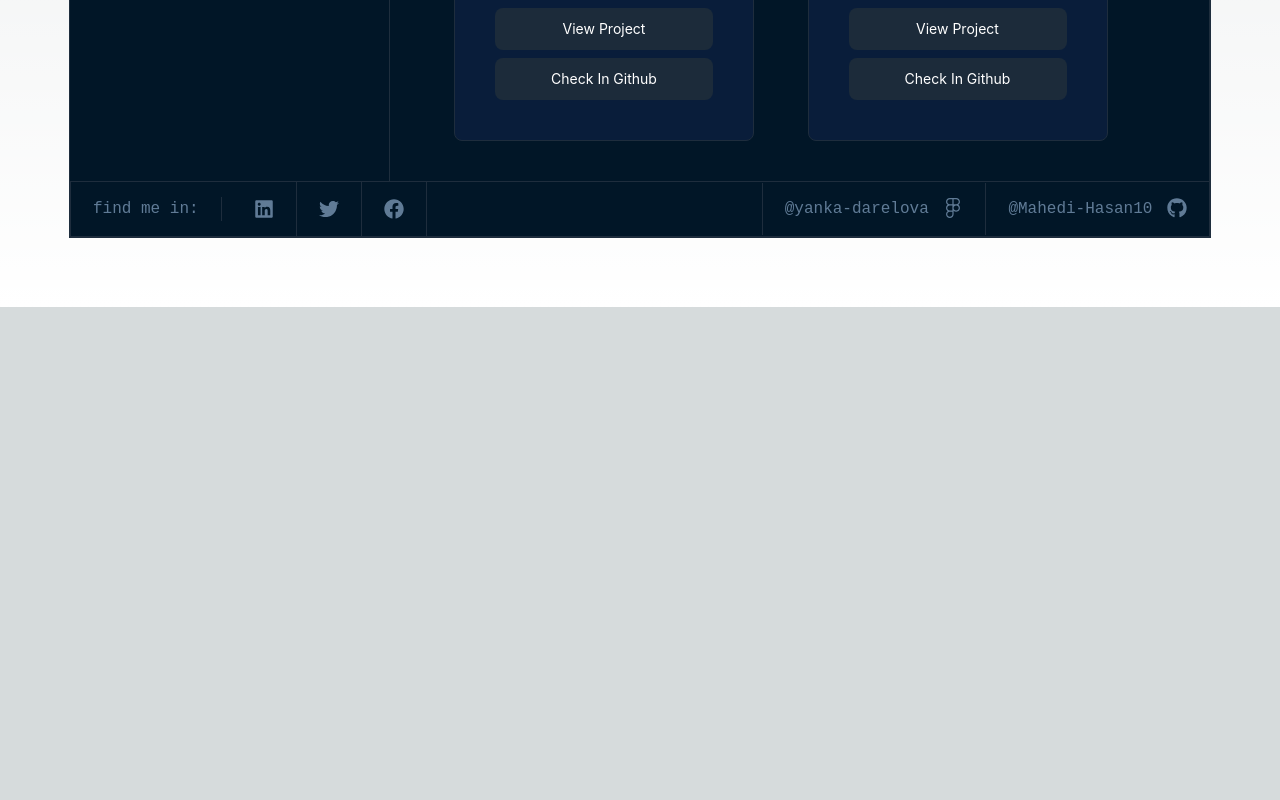
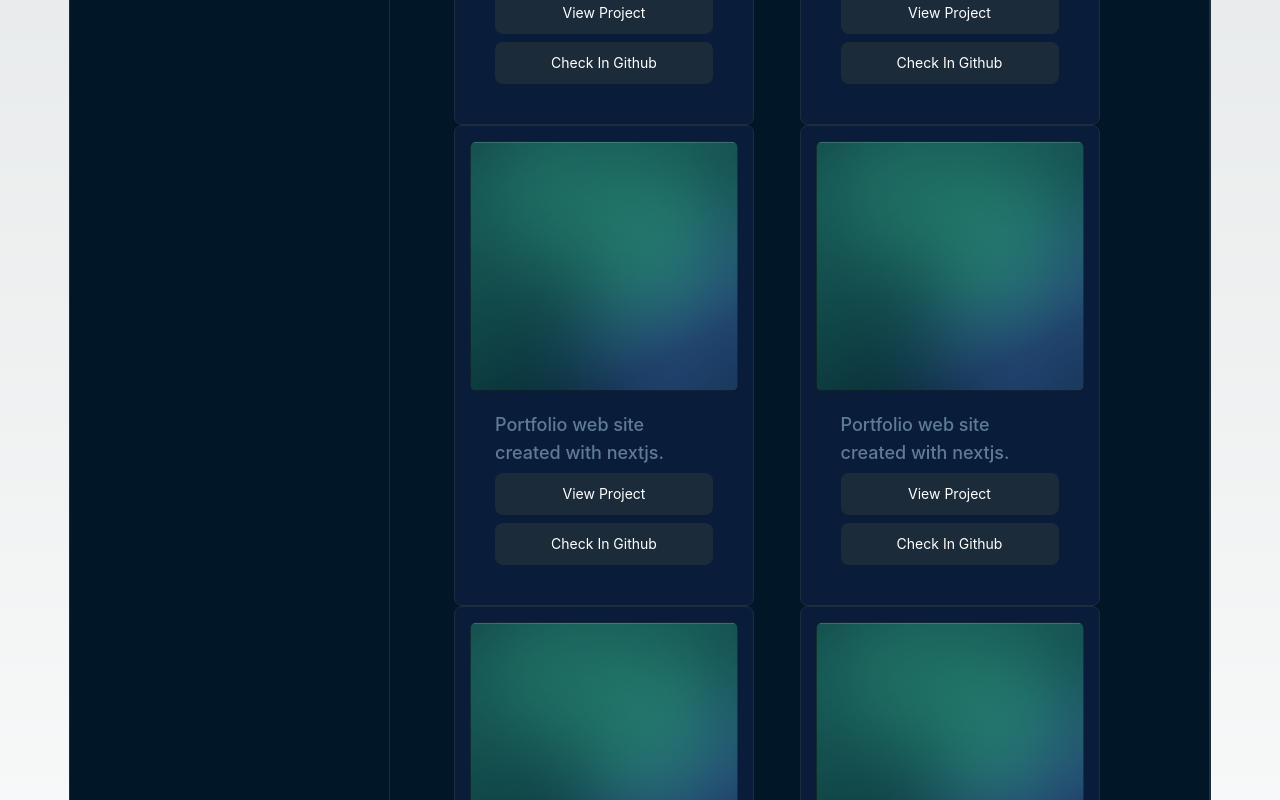
Before and after one commit to Mahedi-Hasan10/NexTPortfolio, a Next.js app: page /project in a window 1280 px wide. Shown: the part 1060-1860 px from the top of the page. Before the commit the page ends 1367 px from the top, so only its background shows below. Built offline with nearby package versions, Linux system fonts and the light colour scheme.

Commit message:
some bug fixed

```diff
--- a/app/page.js
+++ b/app/page.js
@@ -54,19 +54,19 @@ export default function Home() {
             />
           </div>
           <div className="flex gap-6">
-            <div class="bg-[#05202e] h-[405.32px] w-[238.96px] bg-opacity-84 shadow-inner rounded-[8px] flex flex-col items-center justify-end">
+            <div className="bg-[#05202e] h-[405.32px] w-[238.96px] bg-opacity-84 shadow-inner rounded-[8px] flex flex-col items-center justify-end">
               <p className="mb-[150px]">Coming soon...</p>
               <button className="bg-[#FEA55F] px-[15px] py-[10px] text-white rounded-md mb-[25px]">
                 Start Game
               </button>
             </div>
-            <div class="h-[405.32px] w-[238.96px] bg-opacity-84 rounded-[8px] flex flex-col items-center justify-between">
+            <div className="h-[405.32px] w-[238.96px] bg-opacity-84 rounded-[8px] flex flex-col items-center justify-between">
               <div className="bg-[#185356] h-[142px] w-full rounded-lg px-3 py-2">
                 <p className="text-[#fff] font-[450] text-[14px]">
-                  // use keyboard
+                  `// use keyboard`
                 </p>
                 <p className="text-[#fff] font-[450] text-[14px]">
-                  // arrows to play
+                  `// arrows to play`
                 </p>
                 <div className="text-[30px] mt-[7px]">
                   <div className="flex items-center justify-center">
@@ -88,9 +88,9 @@ export default function Home() {
                 </div>
               </div>
               <p className="text-[#fff] font-[450] text-[14px]">
-              // food left
+              `// food left`
               </p>
-              <p className="grid grid-cols-5 gap-3 mt-[-30px]">
+              <div className="grid grid-cols-5 gap-3 mt-[-30px]">
                 <GameDot />
                 <GameDot />
                 <GameDot />
@@ -101,7 +101,7 @@ export default function Home() {
                 <GameDot />
                 <GameDot />
                 <GameDot />
-              </p>
+              </div>
               <button className="px-[15px] py-[10px] border border-white text-white rounded-md mb-[25px]">
                 Skip
               </button>
--- a/components/projects/ProjectCard.jsx
+++ b/components/projects/ProjectCard.jsx
@@ -13,8 +13,8 @@ const ProjectCard = ({ imageSrc, category, title, description }) => {
             <Image
                 alt="example"
                 src="/Background.png"
-                height={200}
-                width={200}
+                height={100}
+                width={150}
             />
             }
 
--- a/components/projects/Projects.jsx
+++ b/components/projects/Projects.jsx
@@ -5,8 +5,12 @@ const Projects = () => {
     return (
         <div className="text-gray-600 body-font">
         <div className="container  mx-auto ">
-          <div className="grid lg:grid-cols-2 md:grid-cols-2 gap-4 ">
+          <div className="grid 2xl:grid-cols-4 lg:grid-cols-2 md:grid-cols-2 :gap-8">
 
+          <ProjectCard/>
+          <ProjectCard/>
+          <ProjectCard/>
+          <ProjectCard/>
           <ProjectCard/>
           <ProjectCard/>
           <ProjectCard/>
--- a/next.config.js
+++ b/next.config.js
@@ -1,7 +1,7 @@
 /** @type {import('next').NextConfig} */
 const nextConfig = {
     images: {
-        domains: ['dummyimage.com'], // Add the domain here
+      domains: ['dummyimage.com'], // Add the domain here
       },
 }
 
```
